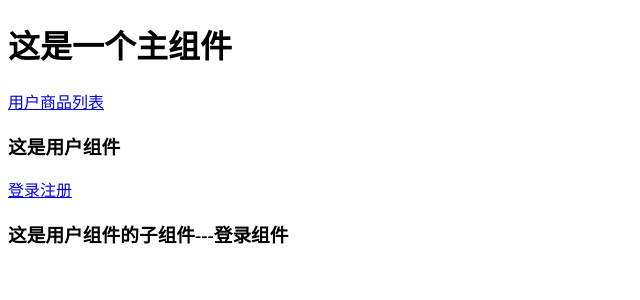
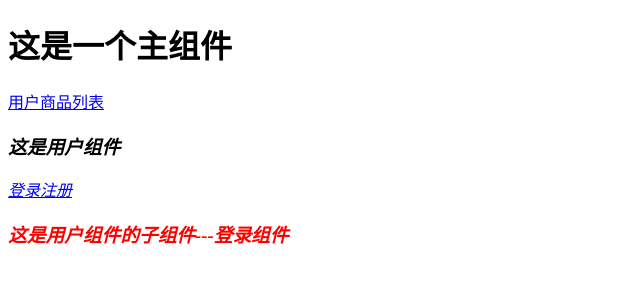
Before and after one commit to linzowo/webpack-demo, a Vue app: page /#/account/login in a window 1280 px wide. Shown: the top 300 px of the page, without its empty margins (0-640 px from the left). Built offline with nearby package versions, Linux system fonts and the light colour scheme.

Commit message:
抽离路由组件

```diff
--- a/src/main.js
+++ b/src/main.js
@@ -8,27 +8,12 @@ import VueRouter from "vue-router";
 
 Vue.use(VueRouter);
 
-// 引入创建的vue组件
+// 引入创建主组件
 import app from "./app.vue";
 
-// 引入路由组件
-import account from "./main/account.vue";
-import goodslist from "./main/goodslist.vue";
+// 引入自己的路由模块
+import router from "./router.js"
 
-// 引入子路由组件
-import login from "./subcom/login.vue";
-import logon from "./subcom/logon.vue";
-
-// 创建一个vue-router实例
-const router = new VueRouter({
-  routes: [
-    { path: "/account", component: account, children: [
-      { path: '/account/login', component: login},
-      { path: '/account/logon', component: logon}
-    ] },
-    { path: "/goodslist", component: goodslist }
-  ]
-});
 
 // 创建以vue实例
 var vm = new Vue({
--- a/src/main/account.vue
+++ b/src/main/account.vue
@@ -14,6 +14,10 @@
 
 </script>
 
-<style>
-
+<style scoped lang="scss">
+    body {
+        div {
+            font-style: italic;
+        }
+    }
 </style>
--- /dev/null
+++ b/src/router.js
@@ -0,0 +1,27 @@
+// 路由模块
+
+// 引入vue-router
+import VueRouter from "vue-router";
+
+// 引入路由组件
+import account from "./main/account.vue";
+import goodslist from "./main/goodslist.vue";
+
+// 引入子路由组件
+import login from "./subcom/login.vue";
+import logon from "./subcom/logon.vue";
+
+// 创建一个vue-router实例
+const router = new VueRouter({
+    routes: [
+      { path: "/account", component: account, children: [
+        { path: '/account/login', component: login},
+        { path: '/account/logon', component: logon}
+      ] },
+      { path: "/goodslist", component: goodslist }
+    ]
+  });
+
+//   向外暴露router
+
+export default router;
--- a/src/subcom/login.vue
+++ b/src/subcom/login.vue
@@ -9,6 +9,8 @@
 
 </script>
 
-<style>
-
+<style scoped>
+    div{
+        color: red;
+    }
 </style>
```
